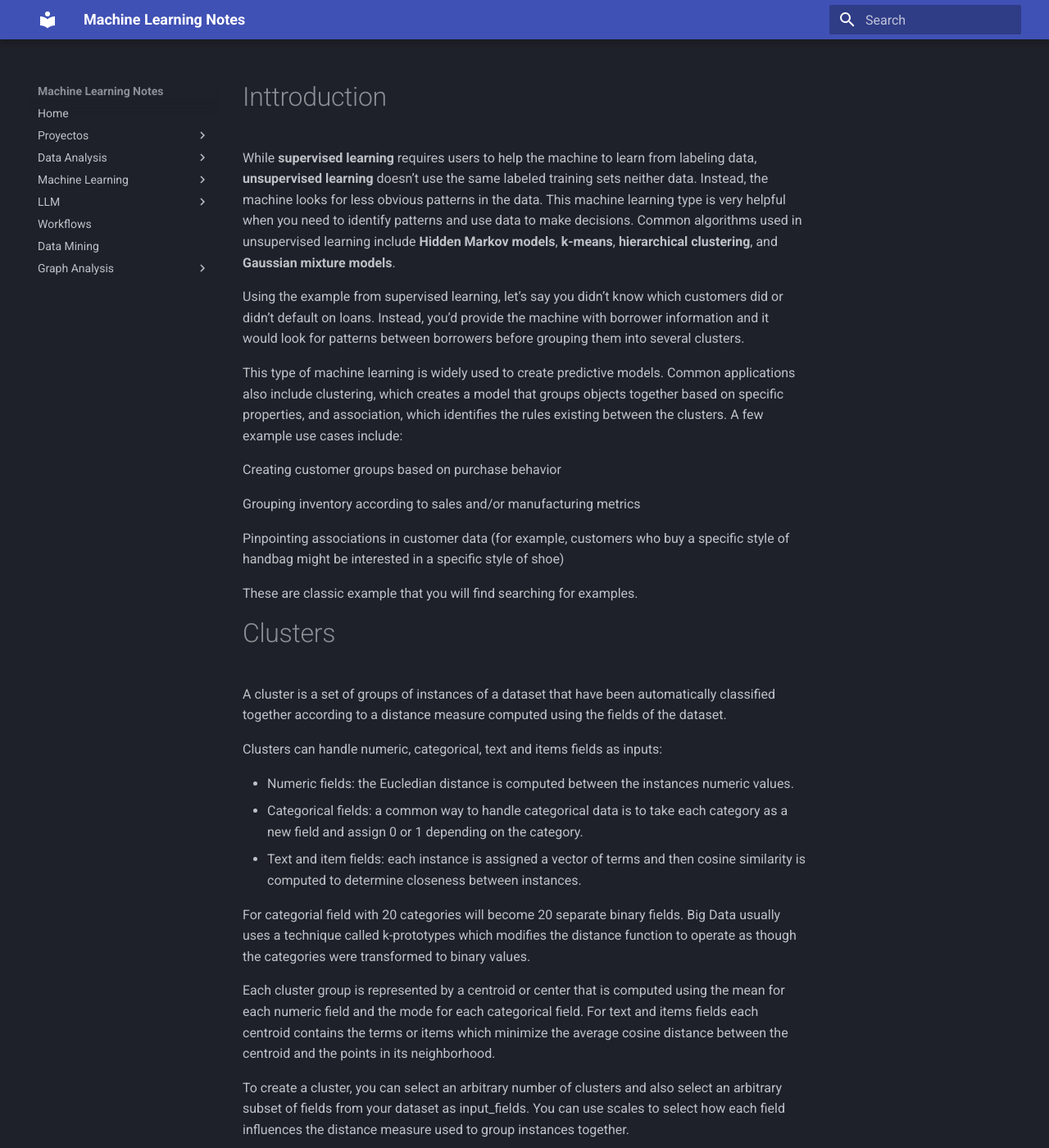
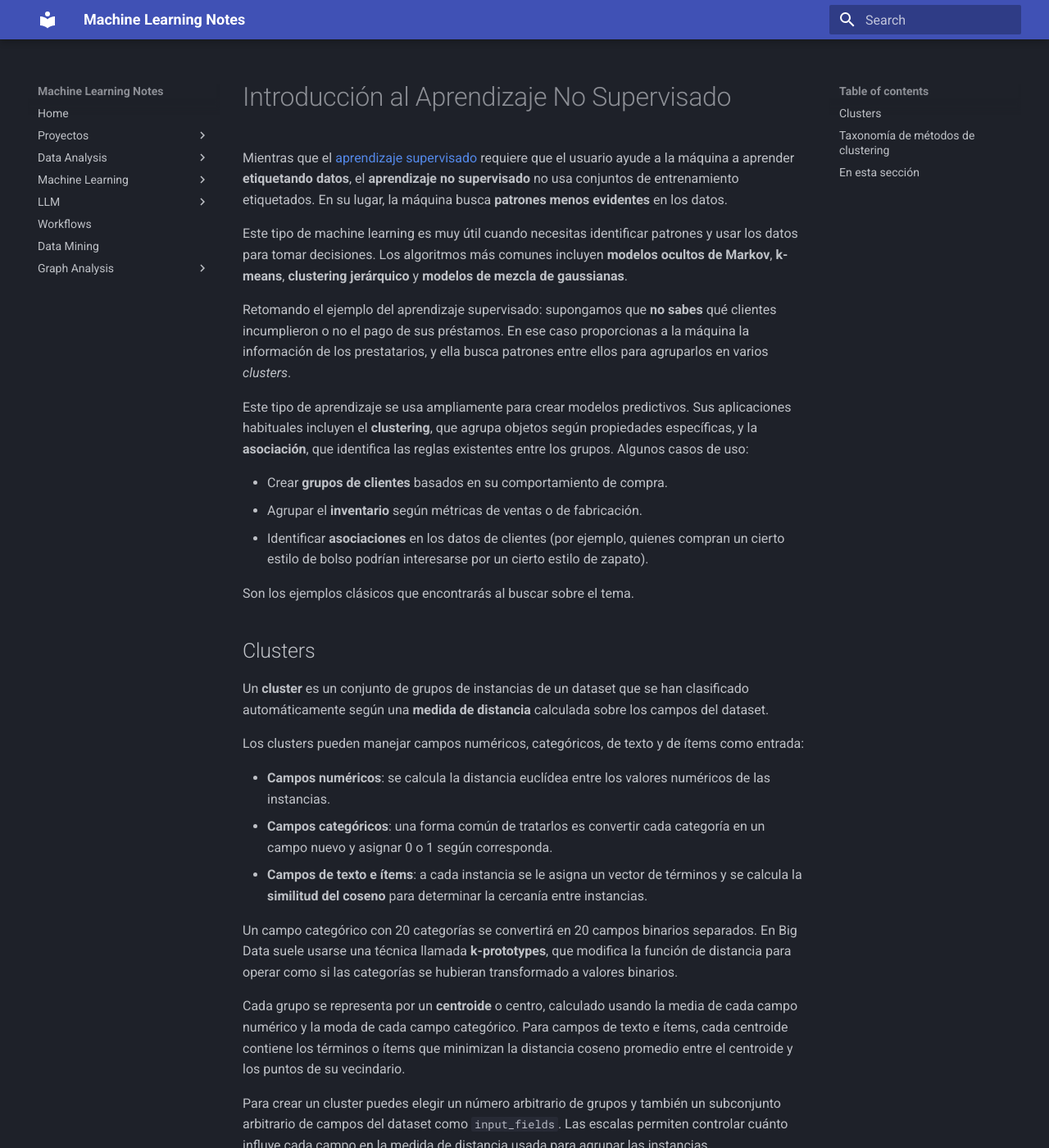
Before and after one commit to pepemxl/Machine-Learning-Notes, an MkDocs documentation site: the page built from docs/02_UNSUPERVISED_LEARNING/introduccion.md, in a window 1280 px wide and 1400 px high. Shown: the whole window at 82% size. Built offline with MkDocs 1.6.1 and Material for MkDocs 9.7.7, drawn with Linux system fonts in a browser that asks for light colours; some of the changed text lies outside the part shown.

Commit message:
refactor module 2

```diff
--- a/docs/02_UNSUPERVISED_LEARNING/introduccion.md
+++ b/docs/02_UNSUPERVISED_LEARNING/introduccion.md
@@ -1,35 +1,66 @@
-# Inttroduction
+# Introducción al Aprendizaje No Supervisado
 
-While **supervised learning** requires users to help the machine to learn from labeling data, **unsupervised learning** doesn't use the same labeled training sets neither data. Instead, the machine looks for less obvious patterns in the data. This machine learning type is very helpful when you need to identify patterns and use data to make decisions. Common algorithms used in unsupervised learning include **Hidden Markov models**, **k-means**, **hierarchical clustering**, and **Gaussian mixture models**.
+Mientras que el [aprendizaje supervisado](../01_SUPERVISED_LEARNING/introduccion.md) requiere
+que el usuario ayude a la máquina a aprender **etiquetando datos**, el **aprendizaje no
+supervisado** no usa conjuntos de entrenamiento etiquetados. En su lugar, la máquina busca
+**patrones menos evidentes** en los datos.
 
-Using the example from supervised learning, let's say you didn't know which customers did or didn't default on loans. Instead, you'd provide the machine with borrower information and it would look for patterns between borrowers before grouping them into several clusters.
+Este tipo de machine learning es muy útil cuando necesitas identificar patrones y usar los
+datos para tomar decisiones. Los algoritmos más comunes incluyen **modelos ocultos de Markov**,
+**k-means**, **clustering jerárquico** y **modelos de mezcla de gaussianas**.
 
-This type of machine learning is widely used to create predictive models. Common applications also include clustering, which creates a model that groups objects together based on specific properties, and association, which identifies the rules existing between the clusters. A few example use cases include:
+Retomando el ejemplo del aprendizaje supervisado: supongamos que **no sabes** qué clientes
+incumplieron o no el pago de sus préstamos. En ese caso proporcionas a la máquina la
+información de los prestatarios, y ella busca patrones entre ellos para agruparlos en varios
+*clusters*.
 
-Creating customer groups based on purchase behavior
+Este tipo de aprendizaje se usa ampliamente para crear modelos predictivos. Sus aplicaciones
+habituales incluyen el **clustering**, que agrupa objetos según propiedades específicas, y la
+**asociación**, que identifica las reglas existentes entre los grupos. Algunos casos de uso:
 
-Grouping inventory according to sales and/or manufacturing metrics
+- Crear **grupos de clientes** basados en su comportamiento de compra.
+- Agrupar el **inventario** según métricas de ventas o de fabricación.
+- Identificar **asociaciones** en los datos de clientes (por ejemplo, quienes compran un cierto
+  estilo de bolso podrían interesarse por un cierto estilo de zapato).
 
-Pinpointing associations in customer data (for example, customers who buy a specific style of handbag might be interested in a specific style of shoe)
+Son los ejemplos clásicos que encontrarás al buscar sobre el tema.
 
-These are classic example that you will find searching for examples.
+## Clusters
 
+Un **cluster** es un conjunto de grupos de instancias de un dataset que se han clasificado
+automáticamente según una **medida de distancia** calculada sobre los campos del dataset.
 
+Los clusters pueden manejar campos numéricos, categóricos, de texto y de ítems como entrada:
 
+- **Campos numéricos**: se calcula la distancia euclídea entre los valores numéricos de las
+  instancias.
+- **Campos categóricos**: una forma común de tratarlos es convertir cada categoría en un campo
+  nuevo y asignar 0 o 1 según corresponda.
+- **Campos de texto e ítems**: a cada instancia se le asigna un vector de términos y se calcula
+  la **similitud del coseno** para determinar la cercanía entre instancias.
 
-# Clusters
+Un campo categórico con 20 categorías se convertirá en 20 campos binarios separados. En Big
+Data suele usarse una técnica llamada **k-prototypes**, que modifica la función de distancia
+para operar como si las categorías se hubieran transformado a valores binarios.
 
-A cluster is a set of groups of instances of a dataset that have been automatically classified together according to a distance measure computed using the fields of the dataset.
+Cada grupo se representa por un **centroide** o centro, calculado usando la media de cada campo
+numérico y la moda de cada campo categórico. Para campos de texto e ítems, cada centroide
+contiene los términos o ítems que minimizan la distancia coseno promedio entre el centroide y
+los puntos de su vecindario.
 
-Clusters can handle numeric, categorical, text and items fields as inputs:
+Para crear un cluster puedes elegir un número arbitrario de grupos y también un subconjunto
+arbitrario de campos del dataset como `input_fields`. Las escalas permiten controlar cuánto
+influye cada campo en la medida de distancia usada para agrupar las instancias.
 
-- Numeric fields: the Eucledian distance is computed between the instances numeric values.
-- Categorical fields: a common way to handle categorical data is to take each category as a new field and assign 0 or 1 depending on the category.
-- Text and item fields: each instance is assigned a vector of terms and then cosine similarity is computed to determine closeness between instances.
+## Taxonomía de métodos de clustering
 
-For categorial field with 20 categories will become 20 separate binary fields. Big Data usually uses a technique called k-prototypes which modifies the distance function to operate as though the categories were transformed to binary values.
+![Taxonomía de métodos de clustering](../images/taxonomy_clustering.png)
 
+Diagrama generado por el script `docs/diagrams/clustering_types.py`.
+Ver `docs/diagrams/README.md` para regenerarlo.
 
-Each cluster group is represented by a centroid or center that is computed using the mean for each numeric field and the mode for each categorical field. For text and items fields each centroid contains the terms or items which minimize the average cosine distance between the centroid and the points in its neighborhood.
+## En esta sección
 
-To create a cluster, you can select an arbitrary number of clusters and also select an arbitrary subset of fields from your dataset as input_fields. You can use scales to select how each field influences the distance measure used to group instances together.
+- [Clustering en Big Data](clustering_en_big_data.md)
+- [Detección de anomalías](deteccion_de_anomalias.md)
+- [Isolation Forest](isolation_forest.md)
```
Also changed, not shown: docs/02_UNSUPERVISED_LEARNING/clustering_en_big_data.md (+45 -24 lines), docs/02_UNSUPERVISED_LEARNING/deteccion_de_anomalias.md (+31 -6 lines), docs/02_UNSUPERVISED_LEARNING/isolation_forest.md (+44 -11 lines).
